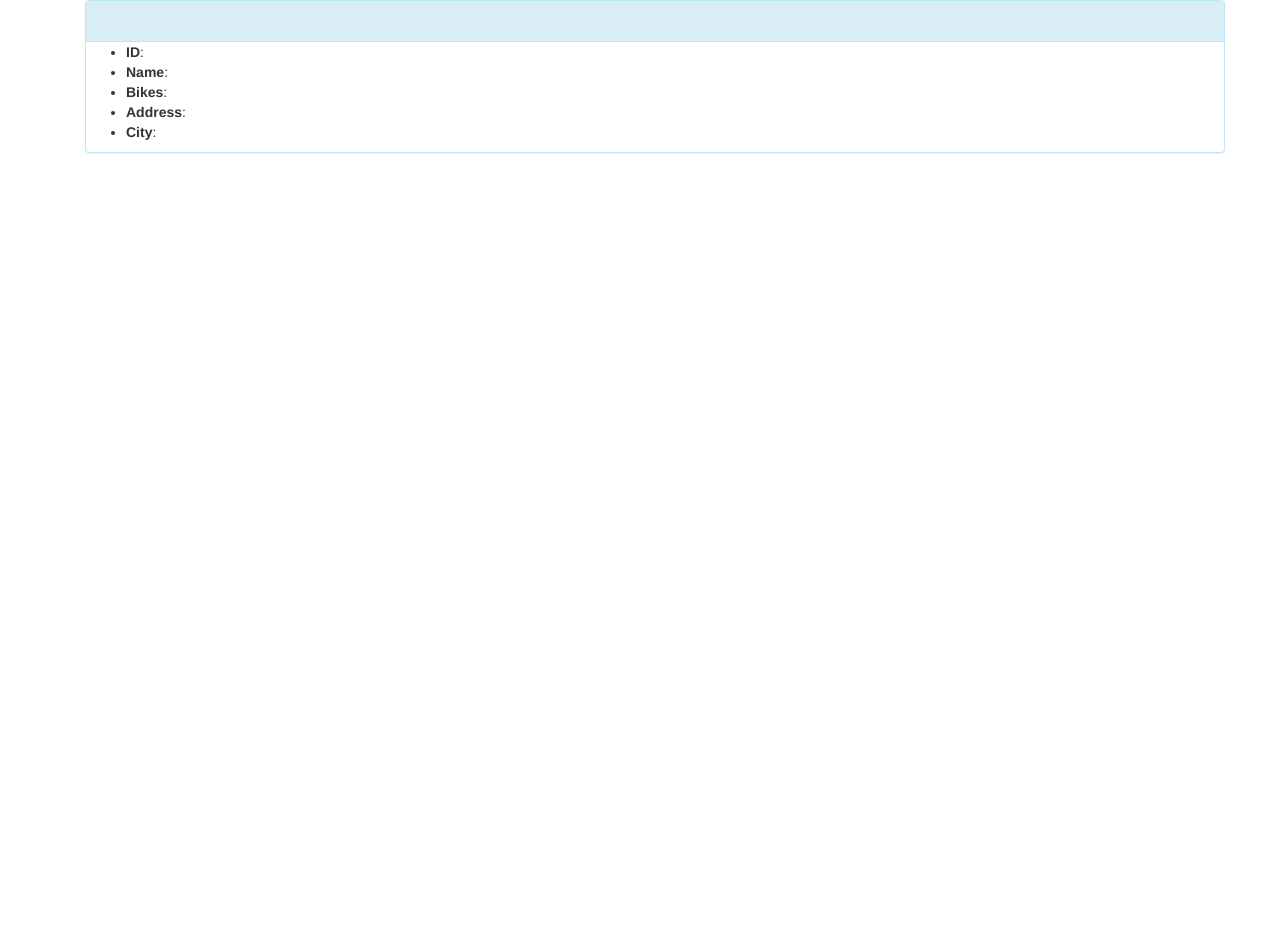
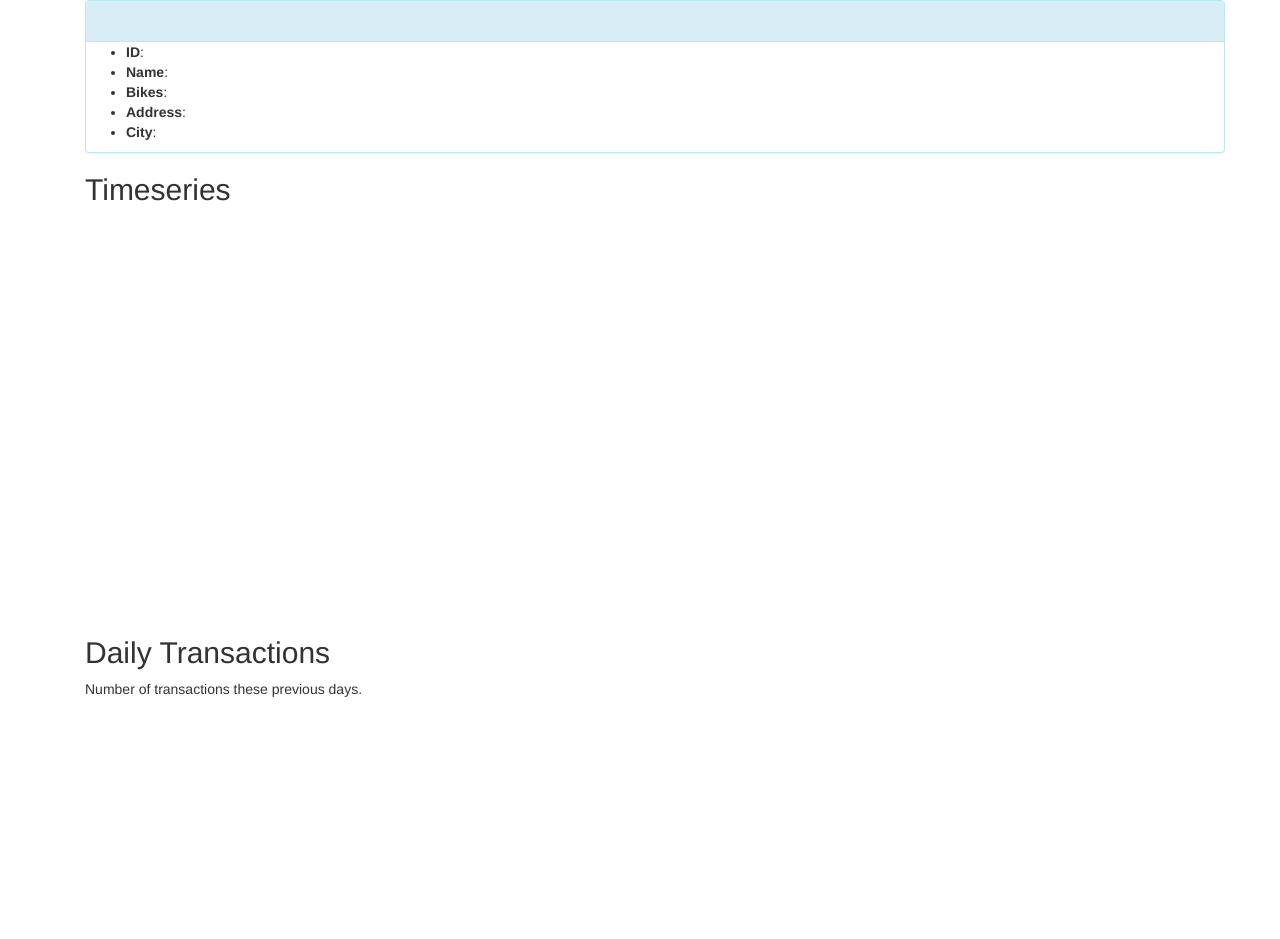
Before and after one commit to garaud/jitenshea, a Flask app: template jitenshea/templates/station.html in a window 1280 px wide. Shown: the top 939 px of the page. Before the commit the page ends 153 px from the top, so only its background shows below. Run offline with Flask 2, Linux system fonts and the light colour scheme; the template is opened without the code that fills it: most values are stand-ins (such as "Sample title", 1, 10 or a date in 2020); some libraries are stand-ins or nearby versions.

Commit message:
ui: add the daily transactions to the station page

```diff
--- a/jitenshea/static/station.js
+++ b/jitenshea/static/station.js
@@ -60,3 +60,46 @@
     } );
   } );
 } );
+
+
+// Daily transactions plot
+$(document).ready(function() {
+  var station_id = document.getElementById("stationDailyTransactions").getAttribute("station_id");
+  // Only plot seven days.
+  var day = '2017-07-29'
+  var window = 7;
+  // day before today
+  // var yesterday = new Date()
+  // yesterday.setDate(yesterday.getDate() - 1);
+  // console.log(yesterday.toISOString().substring(0, 10));
+  var url = cityurl("stationDailyTransactions") + "/daily/station/" + station_id
+      + "?date=" + day + "&window=" + window;
+  $.get(url, function(content) {
+    var station_name = content.data[0].name;
+    var date = content.data[0].date;
+    var data = date.map(function(t, i) {
+      return [Date.parse(t), content.data[0].value[i]];
+    });
+    Highcharts.chart('stationDailyTransactions', {
+      chart: {
+        type: 'column'
+      },
+      title: {
+        text: 'Daily transactions for the station ' + station_name
+      },
+      yAxis: {
+        title: {
+          text: 'Daily Transactions'
+        }
+      },
+      xAxis: {
+        type: "datetime",
+      },
+      series: [{
+        "name": "transactions",
+        // "data": content.data[0].value
+        "data": data
+      }]
+    } );
+  } );
+} );
--- a/jitenshea/templates/station.html
+++ b/jitenshea/templates/station.html
@@ -16,10 +16,20 @@
     </ul>
   </div>
 
+  <h2>Timeseries</h2>
 
   <div id="stationTimeseries" city="{{city}}" station_id="{{station_id}}"
        style="width: 100%; height:400px;">
   </div>
+
+  <h2>Daily Transactions</h2>
+
+  <p>Number of transactions these previous days.</p>
+
+  <div id="stationDailyTransactions" city="{{city}}" station_id="{{station_id}}"
+       style="width: 100%; height:400px;">
+  </div>
+
 </div>
 
 
```
